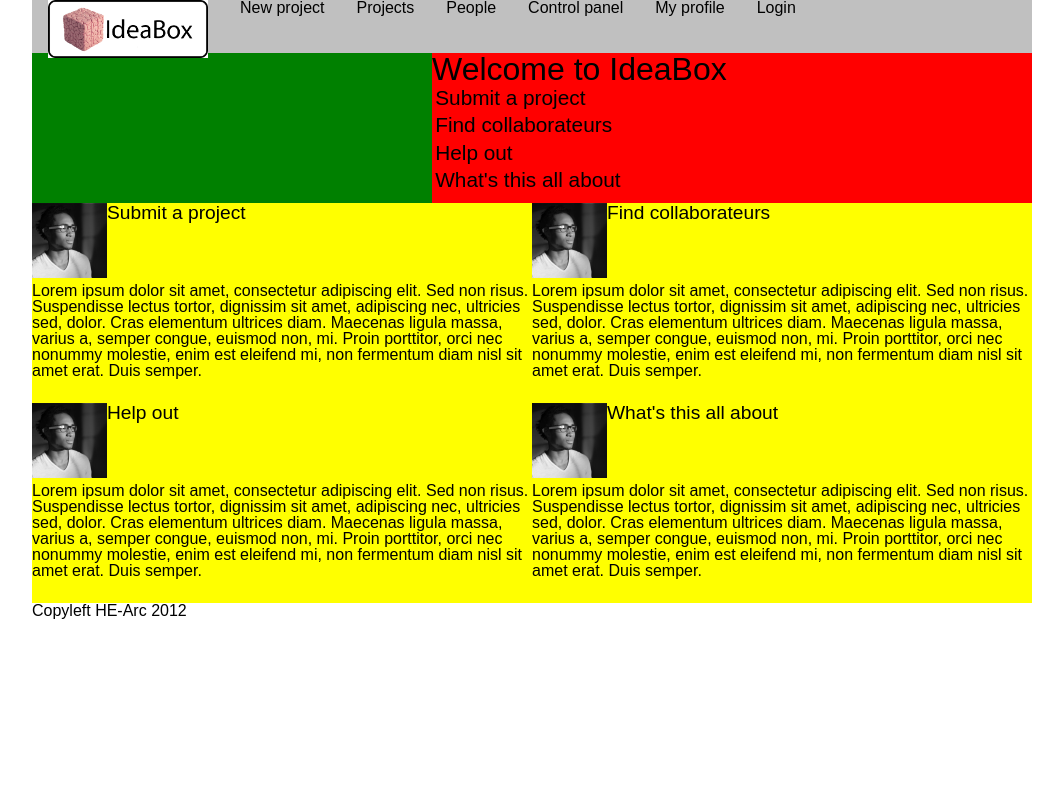
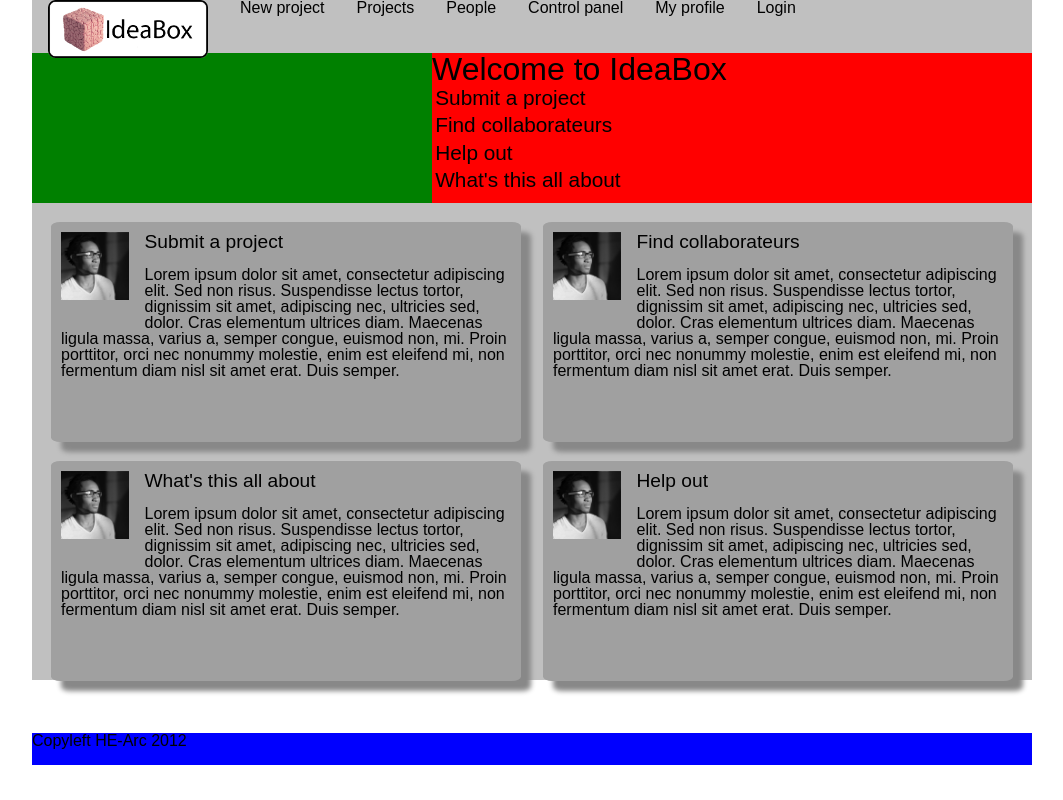
Before and after one commit to TiborUdvari/IdeaBox, a PHP site: page / in a window 1280 px wide. Shown: the whole page, without its empty margins (108-1171 px from the left). Run offline with PHP 8.4, Linux system fonts and the light colour scheme.

Commit message:
Updated index CSS

```diff
--- a/html/index.html
+++ b/html/index.html
@@ -55,27 +55,18 @@
 					</ul>
 
 				</div>
+				<div id="descriptionsBlock">
 					<div class="description">
 						<img class="descriptionImage" src="placeholder.jpg" alt="project">
 						<h3 class="descriptionTitle">Submit a project</h3>
-					<br>
-					<br>
-					<br>
-					<br>
-					<br>
 						<p>
-
 							Lorem ipsum dolor sit amet, consectetur adipiscing elit. Sed non risus. Suspendisse lectus tortor, dignissim sit amet, adipiscing nec, ultricies sed, dolor. Cras elementum ultrices diam. Maecenas ligula massa, varius a, semper congue, euismod non, mi. Proin porttitor, orci nec nonummy molestie, enim est eleifend mi, non fermentum diam nisl sit amet erat. Duis semper.
 						</p>
 					</div>
 					<div class="description">
 						<img class="descriptionImage" src="placeholder.jpg" alt="project">
 						<h3 class="descriptionTitle">Find collaborateurs</h3>
-					<br>
-					<br>
-					<br>
-					<br>
-					<br>
+
 						<p>
 
 							Lorem ipsum dolor sit amet, consectetur adipiscing elit. Sed non risus. Suspendisse lectus tortor, dignissim sit amet, adipiscing nec, ultricies sed, dolor. Cras elementum ultrices diam. Maecenas ligula massa, varius a, semper congue, euismod non, mi. Proin porttitor, orci nec nonummy molestie, enim est eleifend mi, non fermentum diam nisl sit amet erat. Duis semper.
@@ -85,11 +76,7 @@
 					<div class="description">
 						<img class="descriptionImage" src="placeholder.jpg" alt="project">
 						<h3 class="descriptionTitle">Help out</h3>
-					<br>
-					<br>
-					<br>
-					<br>
-					<br>
+
 						<p>
 
 							Lorem ipsum dolor sit amet, consectetur adipiscing elit. Sed non risus. Suspendisse lectus tortor, dignissim sit amet, adipiscing nec, ultricies sed, dolor. Cras elementum ultrices diam. Maecenas ligula massa, varius a, semper congue, euismod non, mi. Proin porttitor, orci nec nonummy molestie, enim est eleifend mi, non fermentum diam nisl sit amet erat. Duis semper.
@@ -98,17 +85,13 @@
 					<div class="description">
 						<img class="descriptionImage" src="placeholder.jpg" alt="project">
 						<h3 class="descriptionTitle">What's this all about</h3>
-					<br>
-					<br>
-					<br>
-					<br>
-					<br>
+
 						<p>
 
 							Lorem ipsum dolor sit amet, consectetur adipiscing elit. Sed non risus. Suspendisse lectus tortor, dignissim sit amet, adipiscing nec, ultricies sed, dolor. Cras elementum ultrices diam. Maecenas ligula massa, varius a, semper congue, euismod non, mi. Proin porttitor, orci nec nonummy molestie, enim est eleifend mi, non fermentum diam nisl sit amet erat. Duis semper.
 						</p>
 					</div>
-
+				</div>
 			</div>
 			<footer>
 				<p>
--- a/html/style.css
+++ b/html/style.css
@@ -50,7 +50,7 @@
 	max-width: 1000px;
 	background-color: #c0c0c0;
 	width: 80%;
-	height: 500px;
+	height: 680px;
 	margin: 0 auto 0 auto;
 }
 
@@ -77,22 +77,52 @@
 	float: left;
 }
 
+#content {
+	height: 100%;
+	max-height: 900px;
+	width: 100%;
+}
+
+.descriptionsBlock {
+	margin: 0 auto;
+}
+
 .description {
-	width: 50%;
+	width: 45%;
 	height: 200px;
-	background-color: yellow;
+	background-color: #a0a0a0;
+	padding: 1%;
 	display: inline-block;
+	margin-top: 1.9%;
+	-moz-box-shadow: 10px 10px 5px #888;
+	-webkit-box-shadow: 10px 10px 5px #888;
+	box-shadow: 10px 10px 5px #888;
+	-moz-border-radius: 2%;
+	border-radius: 2%;
+}
+
+.description:nth-child(odd) {
 	float: left;
+	margin-left: 1.9%;
+	margin-right: 0.7%;
+}
+
+.description:nth-child(even) {
+	float: right;
+	margin-right: 1.9%;
+	margin-left: 0.7%;
 }
 
 .descriptionImage {
 	float: left;
 	width: 15%;
+	margin-right: 1em;
+	margin-bottom: 1em;
 }
 
 .descriptionTitle {
-	float: left;
 	clear: right;
+	margin-bottom: 0.8em;
 }
 
 #welcomePresentationList li {
@@ -115,4 +145,5 @@
 footer {
 	height: 2em;
 	background-color: blue;
+	display: block;
 }
```
Also changed, not shown: html/logo.png. Lines whose indentation alone changed are shown as unchanged.
